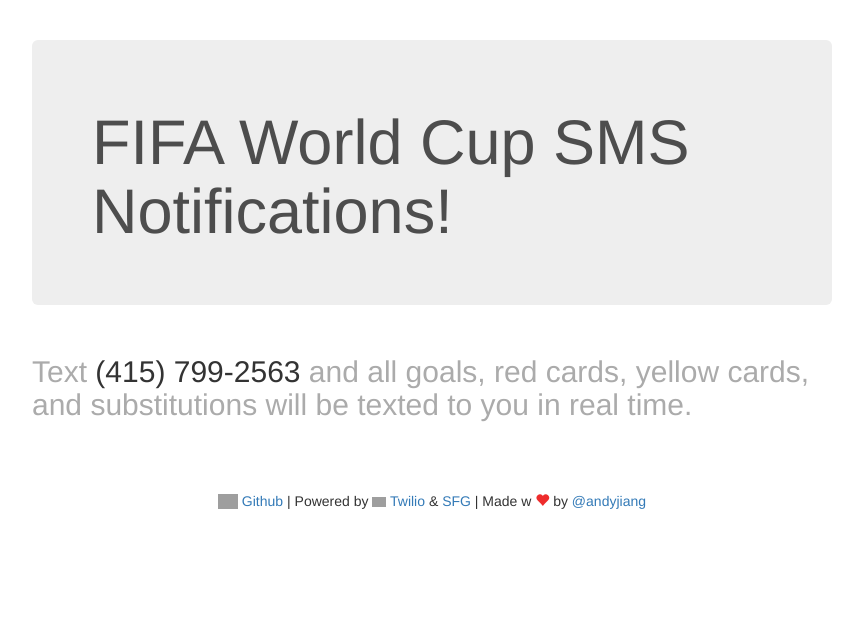
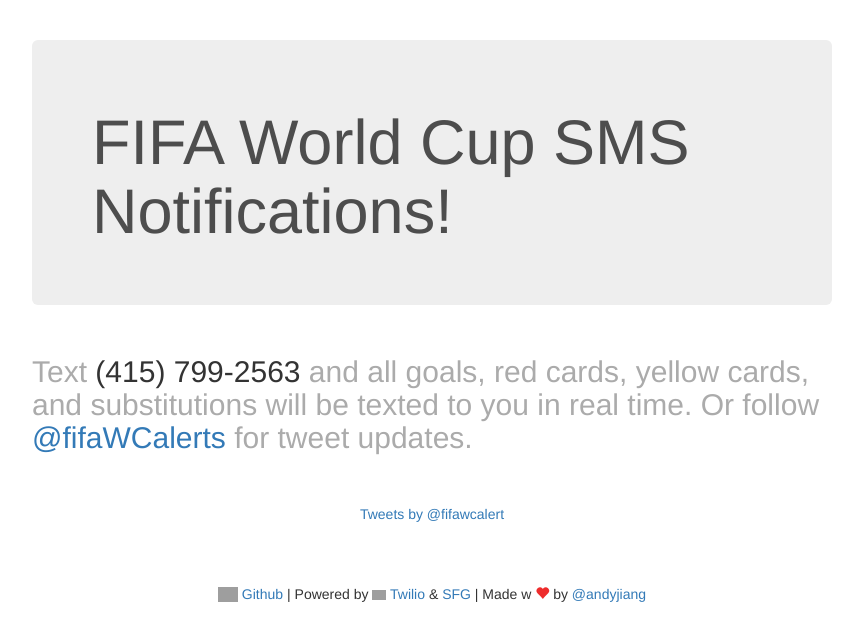
Before and after one commit to lambtron/worldcupsms, a website: page public/views/index.html in a window 1280 px wide. Shown: the whole page, without its empty margins (208-1071 px from the left). Drawn offline with nearby package versions, Linux system fonts and the light colour scheme; grey boxes are pictures that could not be loaded.

Commit message:
added tiwtter widget

```diff
--- a/config/routes.js
+++ b/config/routes.js
@@ -22,6 +22,8 @@ module.exports = function (app) {
   var pingAPI = function pingAPI () {
     Worldcup.getEvents( function (err, data) {
       if (data.length > 0) {
+        // Tweet it.
+
         User.create.find({}).exec(function (err, data) {
           for (var i = 0; i < data.length; i ++) {
             (function (i) {
--- a/public/views/index.html
+++ b/public/views/index.html
@@ -48,12 +48,18 @@
 				</span>
 				(415) 799-2563
 				<span class="grey">
-					and all goals, red cards, yellow cards, and substitutions will be texted to you in real time.
+					and all goals, red cards, yellow cards, and substitutions will be texted to you in real time. Or follow
+				</span>
+				<a href="https://www.twitter.com/fifawcalerts">@fifaWCalerts</a>
+				<span class="grey">
+					 for tweet updates.
 				</span>
 			</h2>
 		</div>
 
-		<div class="row">
+		<div class="row" style="text-align: center; padding-top: 40px;">
+			<a class="twitter-timeline" width="520" height="500" data-dnt="true" href="https://twitter.com/fifawcalert" data-widget-id="480610775954780160" data-chrome="nofooter noheader noborders transparent">Tweets by @fifawcalert</a>
+			<script>!function(d,s,id){var js,fjs=d.getElementsByTagName(s)[0],p=/^http:/.test(d.location)?'http':'https';if(!d.getElementById(id)){js=d.createElement(s);js.id=id;js.src=p+"://platform.twitter.com/widgets.js";fjs.parentNode.insertBefore(js,fjs);}}(document,"script","twitter-wjs");</script>
 		</div>
 		<div class="row" style="margin: 0px;">
 			<footer class="col-xs-12 footer">
```
